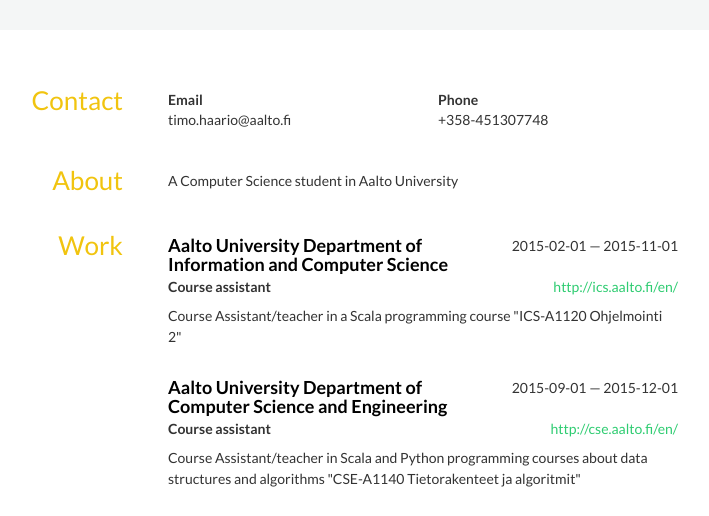
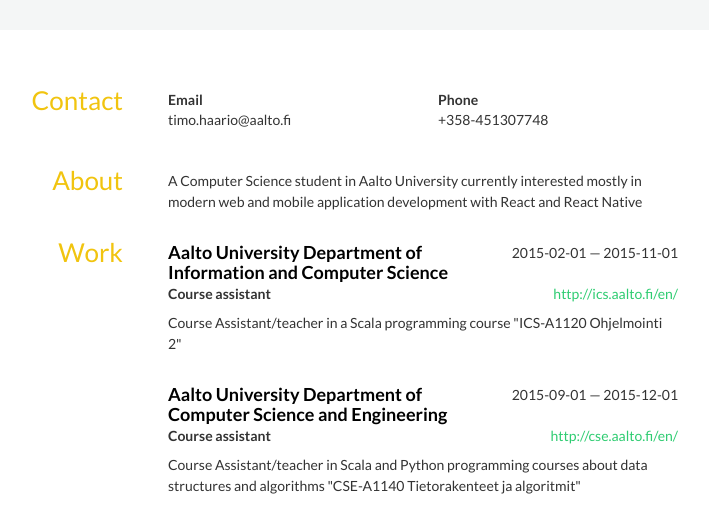
Before and after one commit to timoHaario/timoHaario.github.io, a plain HTML site: page index.html in a window 1280 px wide. Shown: the part 222-738 px from the top of the page, without its empty margins (307-1016 px from the left). Drawn offline with nearby package versions, Linux system fonts and the light colour scheme; some icons are missing.

Commit message:
update about section

```diff
--- a/index.html
+++ b/index.html
@@ -234,7 +234,7 @@ h4 span:first-child {
 			<h3>About</h3>
 		</aside>
 		<div class="col-sm-9">
-			<p>A Computer Science student in Aalto University</p>
+			<p>A Computer Science student in Aalto University currently interested mostly in modern web and mobile application development with React and React Native</p>
 		</div>
 	</section>
 
```
